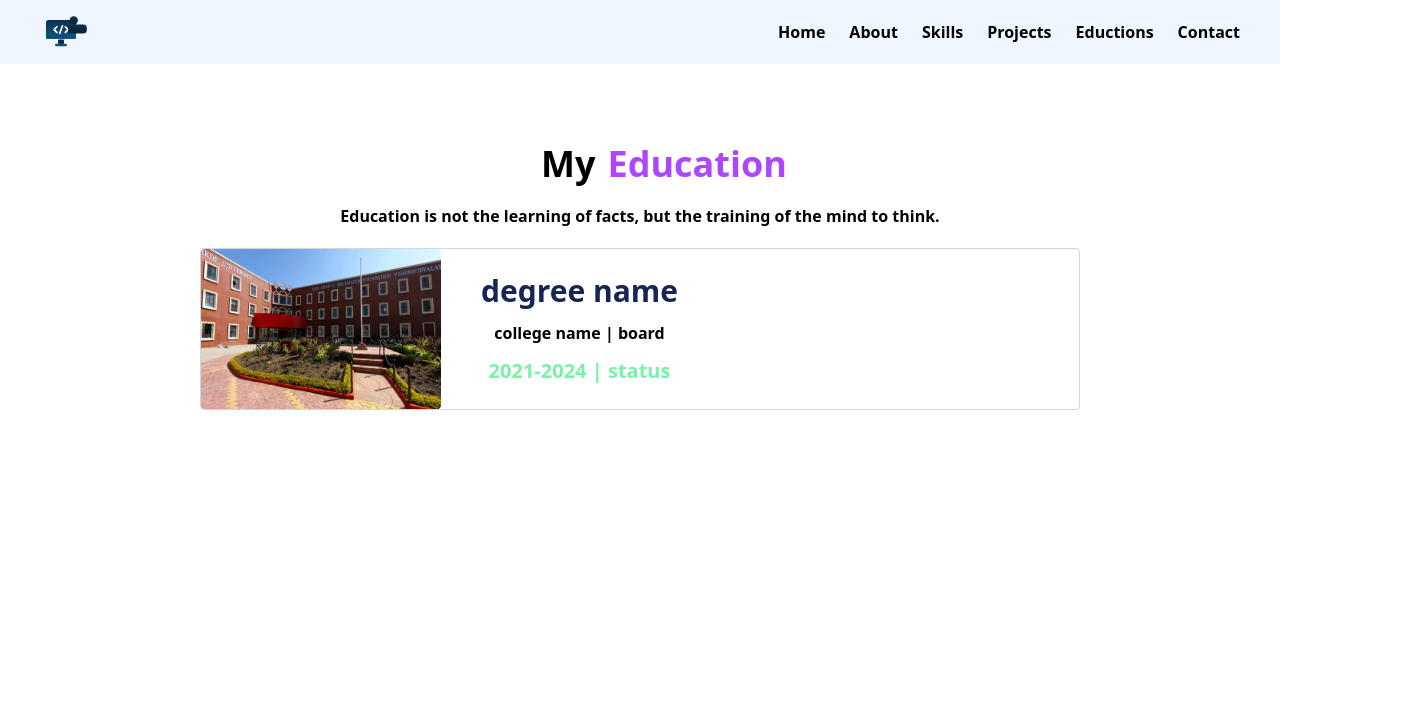
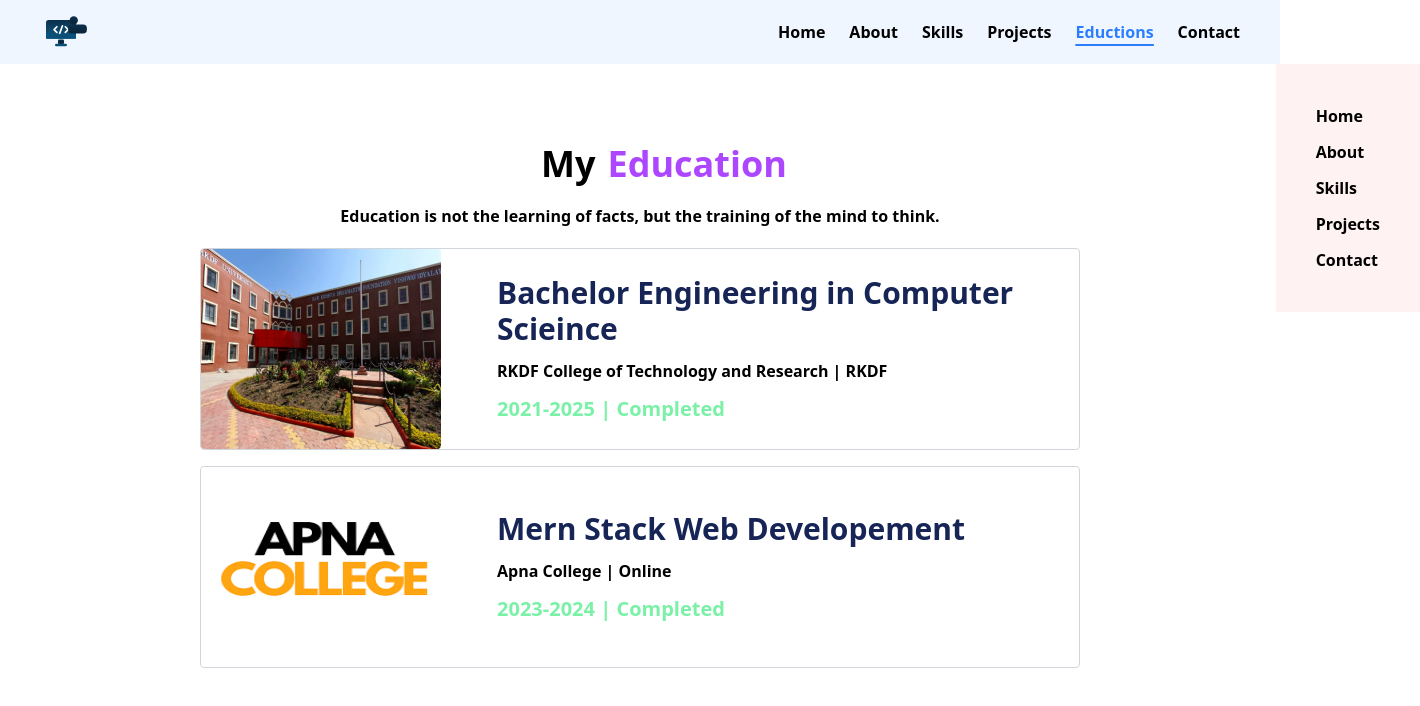
Before and after one commit to Shamsherkhan7549/Shamsher-Portfolio, a React (Vite) app in the folder frontend/: page /educations in a window 1280 px wide. Shown: the top 706 px of the page, 1420 px wide, since content can reach past the window. Built offline with nearby package versions, Linux system fonts and the light colour scheme; no server answers; some icons are missing.

Commit message:
add: education page added

```diff
--- a/frontend/src/components/Education.jsx
+++ b/frontend/src/components/Education.jsx
@@ -1,13 +1,13 @@
 import React from 'react'
 
-const Education = () => {
+const Education = ({image,degree,college,board,batch,status}) => {
   return (
-    <div className='flex items-center gap-10 bg-white hover:shadow-md border border-gray-300 rounded'>
-        <img className='w-60 rounded' src="/collegeImage.gif" alt="" />
-        <div className='flex flex-col gap-3'>
-            <h1 className='text-3xl font-bold text-blue-950'> degree name </h1>
-            <p className='font-semibold text-medium' >college name | board </p>
-            <h2 className='text-green-300 sm:text-xl text-lg font-semibold'>2021-2024 | status</h2>
+    <div className='flex items-center flex-col sm:flex-row text-start gap-10 mb-4 bg-white hover:shadow-md border border-gray-300 rounded'>
+        <img className='w-60 h-50  rounded' src={image} alt="institute-img" />
+        <div className='flex flex-col sm:gap-3 gap-1 p-4'>
+            <h1 className='xl:text-3xl lg:text-2xl sm:text-xl text-lg font-bold text-blue-950'> {degree} </h1>
+            <p className='font-semibold text-medium' >{college} | {board} </p>
+            <h2 className='text-green-300 lg:text-xl sm:text-lg  font-semibold'>{batch} | {status}</h2>
         </div>
     </div>
   )
--- a/frontend/src/components/Navbar.jsx
+++ b/frontend/src/components/Navbar.jsx
@@ -30,7 +30,7 @@
         <li className={`${active === "about" ? "text-blue-500 underline  underline-offset-6 decoration-2" : ""} cursor-pointer font-bold`} onClick={() => handleActive("about")}> <Link to={'/about'}> About </Link> </li>
         <li className={`${active === "skills" ? "text-blue-500 underline  underline-offset-6 decoration-2" : ""} cursor-pointer font-bold`} onClick={() => handleActive("skills")}> <Link to={'/skills'}> Skills </Link> </li>
         <li className={`${active === "projects" ? "text-blue-500 underline  underline-offset-6 decoration-2" : ""} cursor-pointer font-bold`} onClick={() => handleActive("projects")}> <Link to={'/projects'}> Projects </Link> </li>
-        <li className={`${active === "projects" ? "text-blue-500 underline  underline-offset-6 decoration-2" : ""} cursor-pointer font-bold`} onClick={() => handleActive("educations")}> <Link to={'/educations'}> Eductions </Link> </li>
+        <li className={`${active === "educations" ? "text-blue-500 underline  underline-offset-6 decoration-2" : ""} cursor-pointer font-bold`} onClick={() => handleActive("educations")}> <Link to={'/educations'}> Eductions </Link> </li>
         <li className={`${active === "contact" ? "text-blue-500 underline  underline-offset-6 decoration-2" : ""} cursor-pointer font-bold`} onClick={() => handleActive("contact")}> <Link to={'/contact'}> Contact </Link> </li>
       </ul>
       <p className='sm:hidden duration-150 ease-in-out'>
@@ -41,13 +41,13 @@
         }
 
       </p>
-      {/* <ul className={`${isOpen ? "right-0" : "right-[-140px]"} duration-200  delay-5 ease-in-out flex flex-col gap-3 sm:right-[-140px] bg-red-50 p-10 absolute top-16 `}>
+      <ul className={`${isOpen ? "right-0" : "right-[-140px]"} duration-200  delay-5 ease-in-out flex flex-col gap-3 sm:right-[-140px] bg-red-50 p-10 absolute top-16 `}>
         <li className={` ${active === "home" ? "text-blue-500 underline  underline-offset-6 decoration-2" : ""} cursor-pointer font-bold`} onClick={() => handleActive("home")}> <Link to={'/'}> Home </Link> </li>
         <li className={` ${active === "about" ? "text-blue-500 underline  underline-offset-6 decoration-2" : ""} cursor-pointer font-bold`} onClick={() => handleActive("about")}> <Link to={'/about'}> About </Link> </li>
         <li className={` ${active === "skills" ? "text-blue-500 underline  underline-offset-6 decoration-2" : ""} cursor-pointer font-bold`} onClick={() => handleActive("skills")}> <Link to={'/skills'}> Skills </Link> </li>
         <li className={` ${active === "projects" ? "text-blue-500 underline  underline-offset-6 decoration-2" : ""} cursor-pointer font-bold`} onClick={() => handleActive("projects")}> <Link to={'/projects'}> Projects </Link> </li>
         <li className={` ${active === "contact" ? "text-blue-500 underline  underline-offset-6 decoration-2" : ""} cursor-pointer font-bold`} onClick={() => handleActive("contact")}> <Link to={'/contact'}> Contact </Link> </li>
-      </ul> */}
+      </ul>
     </div>
   )
 }
--- a/frontend/src/pages/educations/EducationsPage.jsx
+++ b/frontend/src/pages/educations/EducationsPage.jsx
@@ -3,14 +3,15 @@
 import SchoolIcon from '@mui/icons-material/School';
 const EducationsPage = () => {
   return (
-    <div className=' text-center  px-50 py-20'>
+    <div className=' text-center  xl:px-50 lg:px-30  md:px-20  px-10 py-20'>
       <h1 className='sm:text-4xl text-2xl font-bold flex items-center justify-center gap-3'>
         <SchoolIcon fontSize='inherit'/>
         My <span className='text-purple-500'>Education</span>
       </h1>
       <p className='font-semibold my-5'>Education is not the learning of facts, but the training of the mind to think.</p>
 
-      <Education/>
+      <Education image={"/collegeImage.gif"} degree={"Bachelor Engineering in Computer Scieince"} college={"RKDF College of Technology and Research"} board={"RKDF"} batch={"2021-2025"} status={"Completed"} />
+      <Education image={"/apnaCollege.png"} degree={"Mern Stack Web Developement"} college={"Apna College"} board={"Online"} batch={"2023-2024"} status={"Completed"} />
     </div>
   )
 }
```
Also changed, not shown: frontend/public/apnaCollege.png (added).
